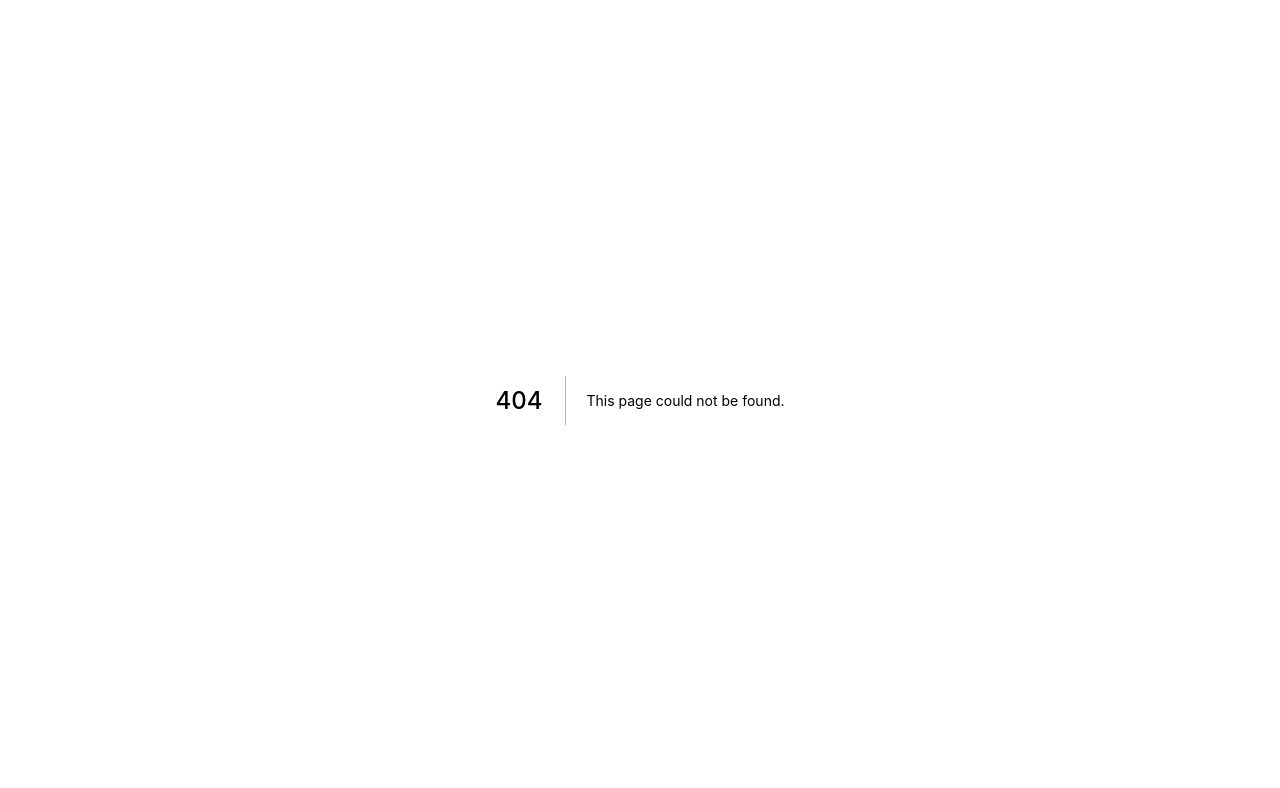
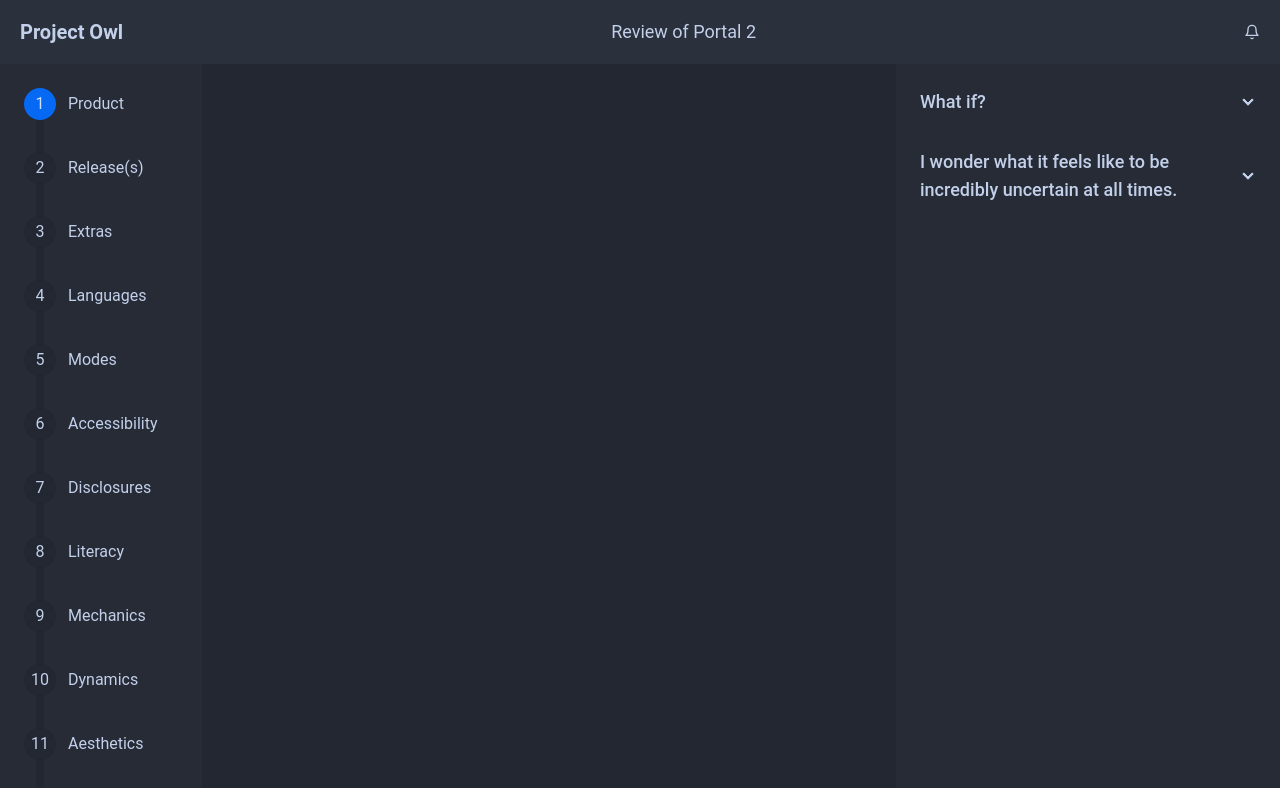
Before and after one commit to LudoLogical/project-owl, a Next.js app: page /create-review in a window 1280 px wide. Before the commit this address had no page. Shown: the top 788 px of the page. Built offline with nearby package versions, Linux system fonts and the light colour scheme; a web font is replaced by a local one.

Commit message:
Added framework for create-review wizard

```diff
--- a/package.json
+++ b/package.json
@@ -12,7 +12,8 @@
     "daisyui": "^2.24.0",
     "next": "12.2.5",
     "react": "18.2.0",
-    "react-dom": "18.2.0"
+    "react-dom": "18.2.0",
+    "react-icons": "^4.4.0"
   },
   "devDependencies": {
     "@types/node": "18.7.3",
--- /dev/null
+++ b/src/components/nav-bar.tsx
@@ -0,0 +1,16 @@
+import { FC } from 'react';
+import { FiBell } from 'react-icons/fi';
+
+const NavBar: FC = ({}) => {
+  return (
+    <nav
+      className={'navbar flex flex-row flex-nowrap justify-between bg-base-100'}
+    >
+      <h1 className={'text-xl font-bold ml-3'}>Project Owl</h1>
+      <h1 className={'text-lg'}>Review of Portal 2</h1>
+      <FiBell className={'mr-3'} />
+    </nav>
+  );
+};
+
+export default NavBar;
--- /dev/null
+++ b/src/components/review-wizard/review-faq.tsx
@@ -0,0 +1,22 @@
+import { FC } from 'react';
+import { REVIEW_FAQ } from '../../content/review-faq';
+
+const ReviewFAQ: FC<{
+  currentStep: number;
+}> = ({ currentStep }) => {
+  return (
+    <>
+      {REVIEW_FAQ[currentStep - 1].map((faq, index) => (
+        <div key={index} className={'collapse collapse-arrow'}>
+          <input type={'checkbox'} />
+          <h2 className={'collapse-title text-lg font-medium'}>
+            {faq.question}
+          </h2>
+          <p className={'collapse-content'}>{faq.answer}</p>
+        </div>
+      ))}
+    </>
+  );
+};
+
+export default ReviewFAQ;
--- /dev/null
+++ b/src/components/review-wizard/review-steps.tsx
@@ -0,0 +1,21 @@
+import { FC } from 'react';
+import { REVIEW_STEPS } from '../../content/review-steps';
+
+const ReviewSteps: FC<{
+  currentStep: number;
+}> = ({ currentStep }) => {
+  return (
+    <ul className={'steps steps-vertical'}>
+      {REVIEW_STEPS.map((step, index) => (
+        <li
+          key={index}
+          className={'step' + (index < currentStep ? ' step-primary' : '')}
+        >
+          {step}
+        </li>
+      ))}
+    </ul>
+  );
+};
+
+export default ReviewSteps;
--- /dev/null
+++ b/src/components/review-wizard/review-wizard.tsx
@@ -0,0 +1,29 @@
+import { FC, ReactNode } from 'react';
+import ReviewSteps from './review-steps';
+import ReviewFAQ from './review-faq';
+
+const ReviewWizard: FC<{
+  children?: ReactNode;
+}> = ({ children }) => {
+  return (
+    <div
+      className={'flex flex-row flex-nowrap h-fill bg-base-300 overflow-hidden'}
+    >
+      <section
+        className={
+          'flex-none bg-base-200 h-fill pl-5 pr-8 py-2 overflow-y-auto'
+        }
+      >
+        <ReviewSteps currentStep={1} />
+      </section>
+      <main className={'flex-1 overflow-y-auto'}>{children}</main>
+      <section
+        className={'flex-none bg-base-200 w-96 h-fill overflow-y-auto p-2'}
+      >
+        <ReviewFAQ currentStep={1} />
+      </section>
+    </div>
+  );
+};
+
+export default ReviewWizard;
--- /dev/null
+++ b/src/content/review-faq.ts
@@ -0,0 +1,32 @@
+export type ReviewFAQ = {
+  question: string;
+  answer: string;
+};
+
+export const REVIEW_FAQ: ReviewFAQ[][] = [
+  [
+    {
+      question: 'What if?',
+      answer: 'Answer',
+    },
+    {
+      question:
+        'I wonder what it feels like to be incredibly uncertain at all times.',
+      answer:
+        "It's not the best experience. That's why we created this question-and-answer experience for you!",
+    },
+  ],
+  [],
+  [],
+  [],
+  [],
+  [],
+  [],
+  [],
+  [],
+  [],
+  [],
+  [],
+  [],
+  [],
+];
--- /dev/null
+++ b/src/content/review-steps.ts
@@ -0,0 +1,16 @@
+export const REVIEW_STEPS = [
+  'Product',
+  'Release(s)',
+  'Extras',
+  'Languages',
+  'Modes',
+  'Accessibility',
+  'Disclosures',
+  'Literacy',
+  'Mechanics',
+  'Dynamics',
+  'Aesthetics',
+  'Summary',
+  'Comments',
+  'Title & Publish',
+];
--- /dev/null
+++ b/src/pages/create-review.tsx
@@ -0,0 +1,21 @@
+import type { NextPage } from 'next';
+import Head from 'next/head';
+import ReviewWizard from '../components/review-wizard/review-wizard';
+import NavBar from '../components/nav-bar';
+
+const CreateReview: NextPage = () => {
+  return (
+    <>
+      <Head>
+        <title>New Review | Project Owl</title>
+      </Head>
+      <div className={'flex flex-col flex-nowrap w-screen h-screen'}>
+        <NavBar />
+        <ReviewWizard />
+      </div>
+    </>
+  );
+};
+
+// noinspection JSUnusedGlobalSymbols
+export default CreateReview;
--- a/src/pages/index.tsx
+++ b/src/pages/index.tsx
@@ -1,16 +1,16 @@
 import type { NextPage } from 'next';
 import Head from 'next/head';
 
-const Home: NextPage = () => {
+const Index: NextPage = () => {
   return (
     <>
       <Head>
         <title>Project Owl</title>
       </Head>
-      <h1 className={'text-2xl text-primary'}>Project Owl</h1>
+      <h1>Home page coming soon!</h1>
     </>
   );
 };
 
 // noinspection JSUnusedGlobalSymbols
-export default Home;
+export default Index;
```
Also changed, not shown: .eslintrc.json, 1 other file (tests, documents, lock files or other folders).
